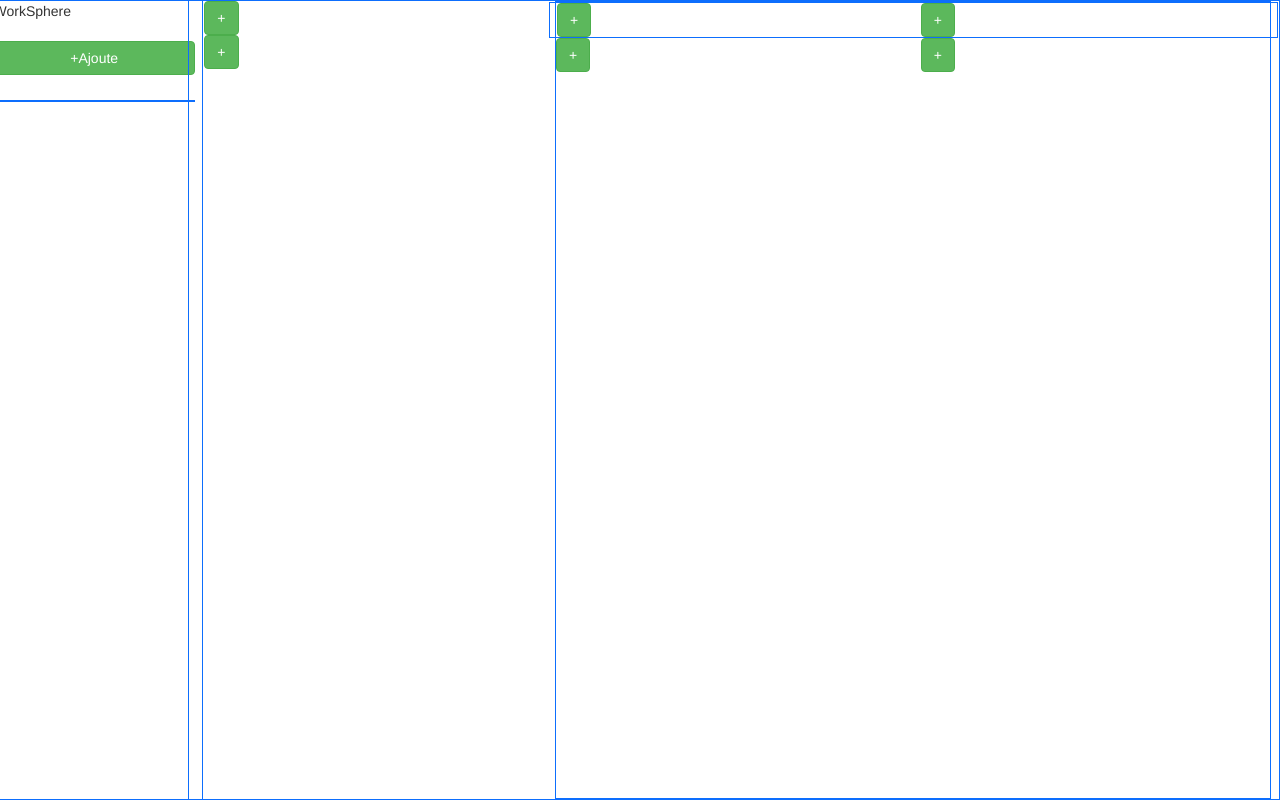
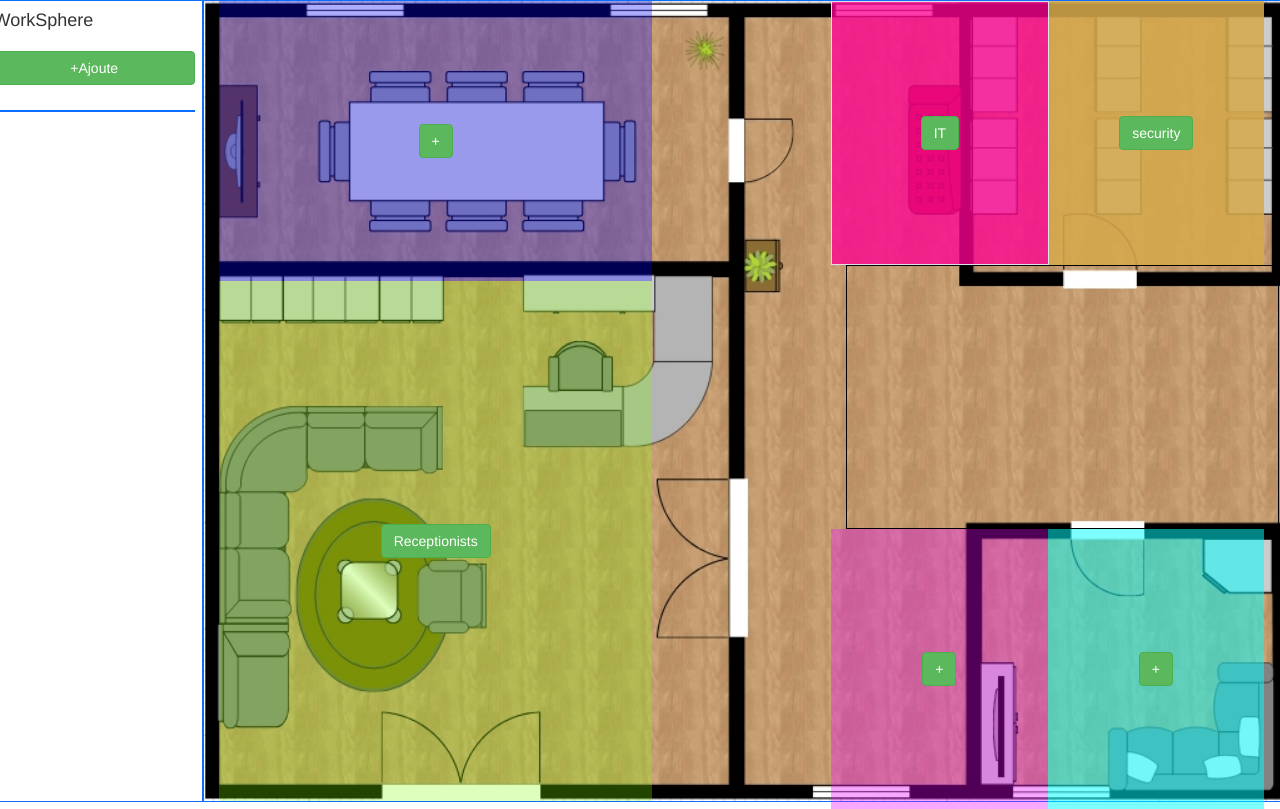
Before and after one commit to Rajix24/WorkSphere, a plain HTML site: page index.html in a window 1280 px wide. Drawn offline with nearby package versions, Linux system fonts and the light colour scheme; files that its build step writes are made by us from their sources.

Commit message:
I add the logique to the prgrame that is include 1. getting this information of cline to the local Storage     and print in the side bar 2. function  if you click on the + that add the employ to there place 3. condition that is  check if the employ are in the right post 4. condition that is remove the + btn to not let to add more employess 5. methode (apprendChild) to remove the crad from lest place to the new place what you can do tel now in application:
-user can add the employe and see as card
-user can add the employe to the place that a sign to

```diff
--- a/index.html
+++ b/index.html
@@ -5,10 +5,10 @@
     <meta name="viewport" content="width=device-width, initial-scale=1.0">
     <title>WorkSphere</title>
     <link rel="stylesheet" href="style/bootstrap.min.css">
-    <link rel="stylesheet" href="style.css">
     <link rel="stylesheet" href="https://maxcdn.bootstrapcdn.com/bootstrap/3.4.1/css/bootstrap.min.css">
     <script src="https://ajax.googleapis.com/ajax/libs/jquery/3.7.1/jquery.min.js"></script>
     <script src="https://maxcdn.bootstrapcdn.com/bootstrap/3.4.1/js/bootstrap.min.js"></script>
+    <link rel="stylesheet" href="./style/style.css">
 </head>
 <body>
     <section class="hero row vh-100">
@@ -20,7 +20,7 @@
                 <h4 class="modal-title">Ajoute une persone</h4>
             </div>
             <div class="modal-body">
-                <p>Enter the following please make sure that you enter all the formula</p>
+                <span>Enter the following please make sure that you enter all the formula</span><br>
                 <form>
                     <label for="name">Name</label>
                     <input type="text" class="form-control" placeholder="Enter Name" id="modalName" required>
@@ -54,45 +54,70 @@
         <!-- side Bar -->
         <section class="sideBra gap-3 col-2 d-flex flex-column border border-primary ">
             <div class="logo">
-                <p>WorkSphere</p>
+                <h4>WorkSphere</h4>
             </div>
               <button type="button" class="btn btn-success w-100" data-toggle="modal" data-target="#myModal">+Ajoute</button>
             <div class="workers mt-4 d-flex flex-column border border-primary" id="workers">
             </div>
         </section>
         <!-- container -->
-        <section class="workplace col-10 border border-primary row">
-            <div class="parte-1 col-3">
-                <div class="Conference-room">
-                    <button class="btn btn-success">+</button>
+        <section class="workplace col-10 border border-primary">
+            <div class="row cont vh-100 w-100" style="margin: 0">
+                <div class="parte-1 col-5">
+                    <div class="Conference-room borde d-flex flex-wrap" id="testing">
+                    <button type="button"onclick="meetingRome(event)" class="openModal btn btn-success" id="openModal">+</button>
                     </div>
                     <div class="Reception">
-                    <button class="btn btn-success">+</button>
+                        <button onclick="test(event)"  class="btn btn-success" id="openModal">Receptionists</button>
                     </div>
                 </div>
-            <div class="parte-2 col-1"></div>
-            <div class="partie-3 col-8 border border-primary">
-                <div class="minparte-1 row border border-primary">
-                    <div class="Server-room col">
-                        <button class="btn btn-success">+</button>
+                <div class="parte-2 col-2">
+                </div>
+                <div class="parte-3 col-5">
+                    <div class="minparte-1 row  border-primary">
+                        <div class="Server-room col border ">
+                            <button class="btn btn-success openModal"  onclick="test(event)" >IT</button>
                         </div>
                         <div class="Security-room col">
-                        <button class="btn btn-success">+</button>
+                            <button class="btn btn-success openModal"   onclick="test(event)" >security</button>
                         </div>
                     </div>
                     <div class="miniparat-2"></div>
-                <div class="miniparte-3 row">
+                    <div class="miniparte-3 col-4 row">
                         <div class="Staff-room col">
-                        <button class="btn btn-success">+</button>
+                            <button class="btn btn-success openModal" onclick="workersRomme(event)" >+</button>
                         </div>
                         <div class="Archives-room col">
-                            <button class="btn btn-success">+</button>
+                                <button class="btn btn-success openModal"  onclick="archifRomme(event)" >+</button>
+                        </div>
                     </div>
                 </div>
             </div>
         </section>
     </section>
+ <!-- section of the pers -->
+<div class="modal thismodal" id="thatisModal" >
+  <div class="modal-dialog">
+    <div class="modal-content">
+      <div class="modal-header">
+        <h5 class="modal-title">Choice worker</h5>
+      </div>
+      <div class="modal-body bodyModal" id="cardslist">
+        <p>You can choice just one</p>
 
+      </div>
+      <div class="modal-footer">
+        <button class="closeWorkerBar  btn btn-default" id="colseBar">Close</button>
+      </div>
+    </div>
+  </div>
+</div>
+
+
+<div class="crad">
+
+</div>
+ <!-- secript sectiuon -->
     <script type="module" src="https://unpkg.com/ionicons@7.1.0/dist/ionicons/ionicons.esm.js"></script>
     <script nomodule src="https://unpkg.com/ionicons@7.1.0/dist/ionicons/ionicons.js"></script>
     <script src="script.js"></script>
--- a/script.js
+++ b/script.js
@@ -32,11 +32,11 @@ modalAddBtn.addEventListener("click" , () => {
         email : modalEmail,
         tele : modalTele,
         exprience:
-                    [{
-                    company :modalExpCompany,
-                    role: modalExpRole,
-                    duree: modalExpDuree
-                            }]
+                [{
+                company :modalExpCompany,
+                role: modalExpRole,
+                duree: modalExpDuree
+                        }]
         }
 
 
@@ -60,8 +60,8 @@ modalAddBtn.addEventListener("click" , () => {
 });
 //a daymanic imput for Exp
 document.getElementById("addExp").addEventListener("click", () => {
-    document.getElementById("exp").innerHTML += `
-                                                <form class="d-flex my-5 gap-2 flex-column" id="dd">
+    let card = `
+                                                <form class="d-flex my-5 gap-2 flex-column" id="dd" name="">
                                                 <h4>exp</h4>
                                                     <lable>Company</lable>
                                                     <input type="text" name="conpany" id="companyDInput" class="form-control test">
@@ -71,6 +71,7 @@ document.getElementById("addExp").addEventListener("click", () => {
                                                     <input type="number" name="duree" id ="dureeDInput" class="dureeDInput form-control test3">
                                                 </form>
     `
+    document.getElementById("exp").insertAdjacentHTML('beforeend',card)
 })
 
 //function that get items to local storage NB I will add some of the condition if it empty or if someone doublecat
@@ -89,15 +90,103 @@ function randerWorker(data) {
     //afich in html id done;
     const workersPlaceHolder = document.getElementById("workers");//the  selection are good
     workersPlaceHolder.innerHTML +=`
-                    <div class="worker p-2 d-flex gap-3 align-items-center justify-content-sm-evenly">
+                    <div class="worker p-2 d-flex gap-3 align-items-center justify-content-sm-evenly" id="worker">
                         <div class="worker-img">
-                            <img src="${data.img}" alt="photo-image " class="border rounded-circle " id="image" width="60px" height="60px">
+                            <img   src="${data.img}" alt="photo-image " class="border rounded-circle " id="image" width="60px" height="60px">
                         </div>
                         <div class="worker-info d-flex flex-column pt-3 " >
-                            <h6 class="fs-4 w-100 border">${data.name}</h6>
-                            <p class="worker-position"> ${data.role} </p>
+                            <h6 class="fs-4 w-100 border"  >${data.name}</h6>
+                            <p class="worker-position Role" name ="para" id="WorkeRole">${data.role}</p>
                         </div>
                         <button class="btn btn-outline-success border"><ion-icon name="create-sharp"></ion-icon></button>
                     </div>
     `
 }
+// =====================================  container  =====================================
+// ===================================== modalper    =====================================
+
+function test(e){
+    document.getElementById('thatisModal').style.display ="block"//that is show the modal
+     const cardWorker = document.querySelectorAll(".worker");
+    const place = document.getElementById("cardslist")
+
+    cardWorker.forEach(element => {   //list of the array
+        if( element.querySelector('#WorkeRole').innerHTML == e.target.textContent){
+            place.appendChild(element)
+        }
+})
+}
+
+document.getElementById("colseBar").addEventListener("click", returnAllworkerToWorkerPlace)
+
+// ==============================================
+function meetingRome(e){//only for cleaner and mangers
+    document.getElementById('thatisModal').style.display ="block"//that is show the modal
+    const cardWorker = document.querySelectorAll(".worker");
+    const place = document.getElementById("cardslist")
+
+
+    cardWorker.forEach(element => {   //list of the array
+        if( element.querySelector('#WorkeRole').innerHTML == "Manager" || element.querySelector('#WorkeRole').innerHTML == "Cleaning"){
+            place.appendChild(element)
+        }
+
+    })
+
+}
+
+function workersRomme () {//you can place evreyOne
+    document.getElementById('thatisModal').style.display ="block"//that is show the modal
+    const cardWorker = document.querySelectorAll(".worker");
+    const place = document.getElementById("cardslist")
+    cardWorker.forEach(element => {   //list of the array
+            place.appendChild(element)
+    })
+}
+
+function archifRomme (){
+    document.getElementById('thatisModal').style.display ="block"//that is show the modal
+    const cardWorker = document.querySelectorAll(".worker");
+    const place = document.getElementById("cardslist")
+    cardWorker.forEach(element => {   //list of the array
+        if(element.querySelector('#WorkeRole').innerHTML !== "Cleaning"){
+            place.appendChild(element)
+        }
+    })
+}
+
+document.getElementById("cardslist").addEventListener('click', addToBord)
+function addToBord () {
+     const BB = document.getElementById("openModal");
+     const cardWorker = document.querySelectorAll(".worker");
+     const border = document.querySelector(".borde")
+    // const testing = document.querySelectorAll("#cardslist")
+
+     cardWorker.forEach(element => {
+        element.addEventListener("click", ()=>{
+            border.appendChild(element)
+        })
+     });
+     console.log(border.childElementCount);
+     console.log(border.length);
+
+
+     if(border.childElementCount == 1){
+        BB.outerHTML = ``;
+     }else{
+        BB.outerHTML = '<button type="button"onclick="meetingRome(event)" class="openModal btn btn-success" id="openModal">+</button>'
+     }
+ }
+ const aa = document.querySelectorAll(".worker")
+ console.log(aa.length  )
+// function addToBord() {
+//     const border = document.querySelector(".borde")
+//     border.appendChild(cardWorker)
+// }
+function returnAllworkerToWorkerPlace (){
+    document.getElementById('thatisModal').style.display ="none"
+    const cardsss = document.getElementById('cardslist')
+    cardsss.querySelectorAll(".worker").forEach(element => {
+        document.getElementById("workers").appendChild(element)
+    });
+}
--- a/style/style.css
+++ b/style/style.css
@@ -6,3 +6,76 @@ all that is merge with white:
 #55360B
 #392100
 */
+.workplace{
+    background-image: url(../img/background.jpg);
+    background-size: cover;
+}
+.Conference-room{
+    height: 35%;
+    width: 100%;
+    background: rgba(0, 0, 255, 0.321);
+    display: flex;
+    justify-content: center;
+    align-items: center;
+}
+.Reception{
+    height: 65%;
+    width: 100%;
+    background: rgba(128, 255, 0, 0.266);
+    display: flex;
+    justify-content: center;
+    align-items: center;
+}
+ .minparte-1{
+    width: 100%;
+    height: 33%;
+     background: rgba(255, 0, 225, 0.688);
+
+}
+
+.Server-room{
+    width: 100% ;
+    background: rgba(255, 0, 0, 0.266);
+    display: flex;
+    justify-content: center;
+    align-items: center;
+}
+.Security-room{
+    width: 100%;
+    background: rgba(193, 251, 5, 0.584);
+    display: flex;
+    justify-content: center;
+    align-items: center;
+}
+.Staff-room {
+    width: 100%;
+    height: 35%;
+}
+.miniparte-3{
+    width: 100%;
+    height: 35%;
+}
+.Archives-room {
+    width: 100%;
+    height: 100%;
+}
+.miniparat-2{
+    height: 33%;
+    border: 1px solid black;
+}
+.Staff-room{
+    display: flex;
+    justify-content: center;
+    align-items: center;
+    height: 100%;
+    width: 100%;
+    background-color: rgba(238, 0, 255, 0.341);
+}
+.Archives-room{
+    display: flex;
+    justify-content: center;
+    align-items: center;
+    height: 100%;
+    width: 100%;
+    background-color: rgba(0, 255, 255, 0.515);
+}
```
Lines whose indentation alone changed are shown as unchanged.
